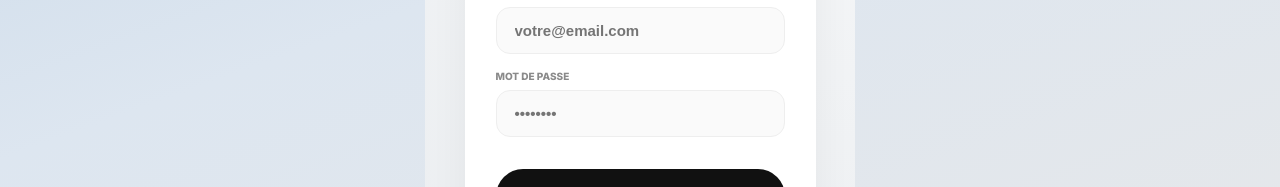
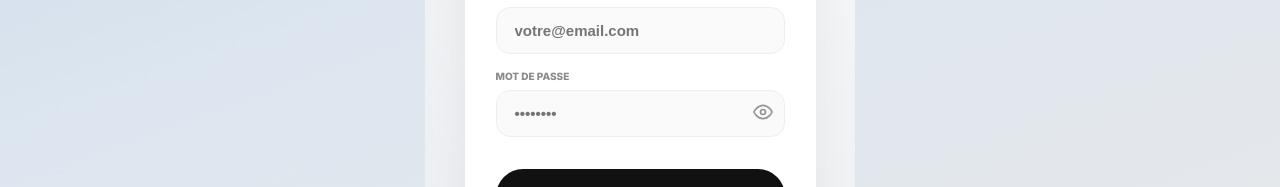
Before and after one commit to ridakodad/timestamp-bloc-operatoire, a Next.js app: page /login in a window 1280 px wide. Shown: the part 346-533 px from the top of the page. Built offline with nearby package versions, Linux system fonts and the light colour scheme.

Commit message:
UI: Add password visibility toggle to login page

```diff
--- a/src/app/login/page.tsx
+++ b/src/app/login/page.tsx
@@ -9,6 +9,7 @@
   const [password, setPassword] = useState("");
   const [error, setError] = useState("");
   const [loading, setLoading] = useState(false);
+  const [showPassword, setShowPassword] = useState(false);
   const router = useRouter();
 
   const handleSubmit = async (e: React.FormEvent) => {
@@ -97,17 +98,36 @@
             />
           </div>
 
-          <div className="field-group" style={{ marginBottom: '32px' }}>
+          <div className="field-group" style={{ marginBottom: '32px', position: 'relative' }}>
             <label className="field-label">Mot de passe</label>
             <input
-              type="password"
+              type={showPassword ? "text" : "password"}
               className="field-input"
               placeholder="••••••••"
               value={password}
               onChange={(e) => setPassword(e.target.value)}
               required
-              style={{ background: 'rgba(0,0,0,0.02)' }}
+              style={{ background: 'rgba(0,0,0,0.02)', paddingRight: '45px' }}
             />
+            <button
+              type="button"
+              onClick={() => setShowPassword(!showPassword)}
+              style={{
+                position: 'absolute',
+                right: '12px',
+                bottom: '12px',
+                background: 'none',
+                border: 'none',
+                cursor: 'pointer',
+                opacity: 0.4
+              }}
+            >
+              {showPassword ? (
+                <svg width="20" height="20" viewBox="0 0 24 24" fill="none" stroke="currentColor" strokeWidth="2" strokeLinecap="round" strokeLinejoin="round"><path d="M17.94 17.94A10.07 10.07 0 0 1 12 20c-7 0-11-8-11-8a18.45 18.45 0 0 1 5.06-5.94M9.9 4.24A9.12 9.12 0 0 1 12 4c7 0 11 8 11 8a18.5 18.5 0 0 1-2.16 3.19m-6.72-1.07a3 3 0 1 1-4.24-4.24"></path><line x1="1" y1="1" x2="23" y2="23"></line></svg>
+              ) : (
+                <svg width="20" height="20" viewBox="0 0 24 24" fill="none" stroke="currentColor" strokeWidth="2" strokeLinecap="round" strokeLinejoin="round"><path d="M1 12s4-8 11-8 11 8 11 8-4 8-11 8-11-8-11-8z"></path><circle cx="12" cy="12" r="3"></circle></svg>
+              )}
+            </button>
           </div>
 
           {error && (
```
